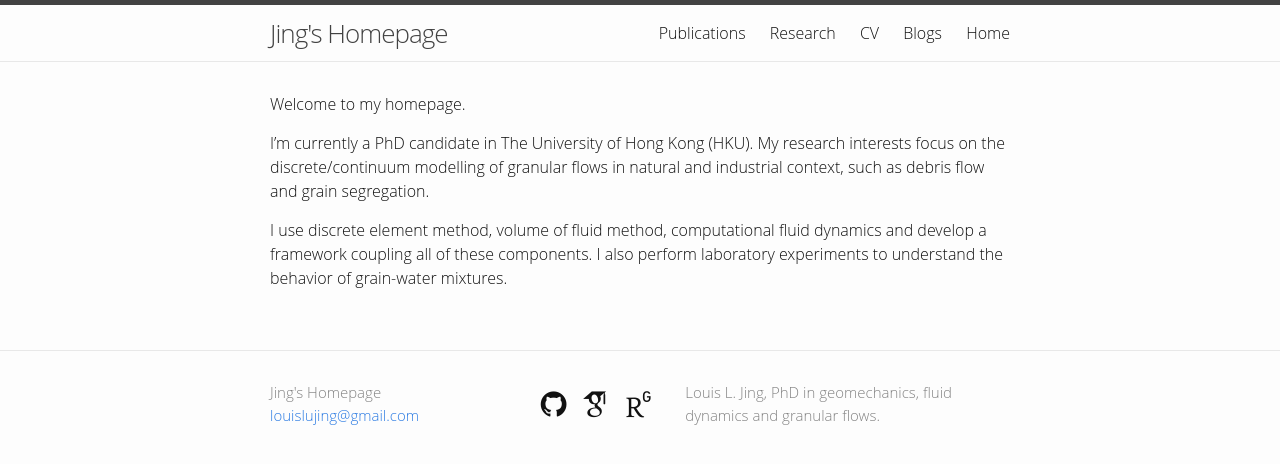
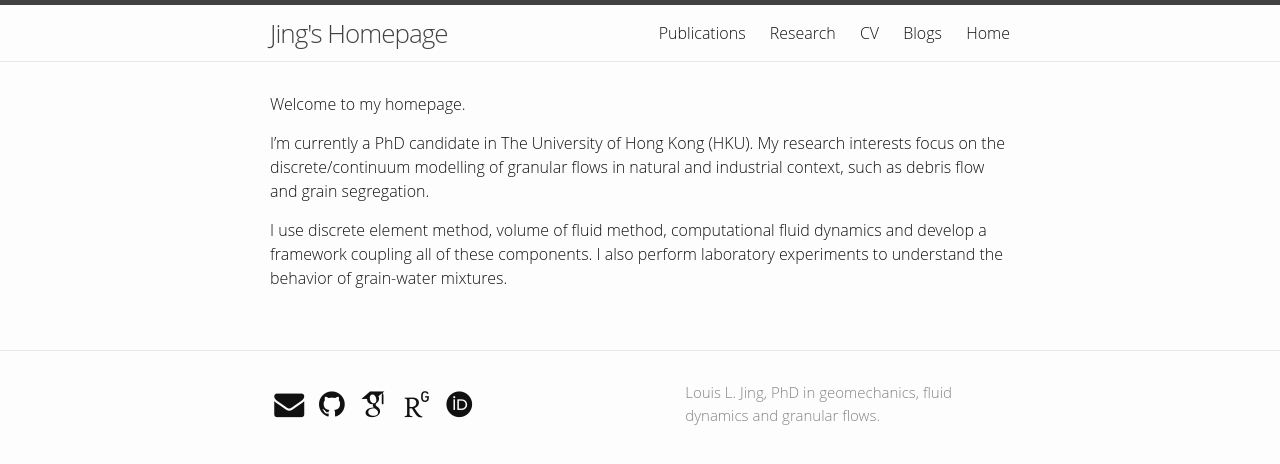
Before and after one commit to louislujing/louislujing.github.io, a Jekyll site: the page built from index.md, in a window 1280 px wide. Shown: the top 464 px of the page. Built offline with Jekyll 4.4.1, drawn with Linux system fonts in a browser that asks for light colours; some web fonts are replaced.

Commit message:
rearrange footer

```diff
--- a/_includes/footer.html
+++ b/_includes/footer.html
@@ -2,39 +2,38 @@
 
   <div class="wrapper">
 
-    <!-- <h2 class="footer-heading">{{ site.title | escape }}</h2> -->
+    <div class="footer-col-wrapper">
 
-    <div class="footer-col-wrapper">
       <div class="footer-col footer-col-1">
-        <ul class="contact-list">
-          <li> {{ site.title | escape }} </li>
+        <ul class="social-media-list">
 
-          {% if site.email %}
-            <li><a href="mailto:{{ site.email }}">{{ site.email }}</a></li>
-          {% endif %}
-        </ul>
-      </div>
-
-      <div class="footer-col footer-col-2">
-        <ul class="social-media-list">
           <li>
-            <a href="https://github.com/louislujing"><i class="fa fa-github fa-fw"></i></span></a>
+            <a href="mailto:{{ site.email }}"><i class="fa fa-envelope fa-fw"></i></a>
           </li>
 
           <li>
-            <a href="https://scholar.google.com/citations?user=WMLzC7IAAAAJ&hl"><span class="icon icon--github"><i class="ai ai-google-scholar ai-fw"></i></span></a>
+            <a href="https://github.com/louislujing"><i class="fa fa-github fa-fw"></i></a>
           </li>
 
           <li>
-            <a href="https://researchgate.net/profile/lu_jing4"><span class="icon icon--github"><i class="ai ai-researchgate ai-fw"></i></span></a>
+            <a href="https://scholar.google.com/citations?user=WMLzC7IAAAAJ&hl"><i class="ai ai-google-scholar ai-fw"></i></a>
+          </li>
+
+          <li>
+            <a href="https://researchgate.net/profile/lu_jing4"><i class="ai ai-researchgate ai-fw"></i></a>
+          </li>
+
+          <li>
+            <a href="http://orcid.org/0000-0002-1876-1110"><i class="ai ai-orcid ai-fw"></i></a>
           </li>
 
         </ul>
       </div>
 
-      <div class="footer-col footer-col-3">
+      <div class="footer-col footer-col-2">
         <p>{{ site.description | escape }}</p>
       </div>
+
     </div>
 
   </div>
--- a/_sass/minima/_layout.scss
+++ b/_sass/minima/_layout.scss
@@ -136,28 +136,22 @@
 }
 
 .footer-col-1 {
-  width: -webkit-calc(35% - (#{$spacing-unit} / 2));
-  width:         calc(35% - (#{$spacing-unit} / 2));
+  width: -webkit-calc(55% - (#{$spacing-unit} / 2));
+  width:         calc(55% - (#{$spacing-unit} / 2));
 }
 
 .footer-col-2 {
-  width: -webkit-calc(20% - (#{$spacing-unit} / 2));
-  width:         calc(20% - (#{$spacing-unit} / 2));
-}
-
-.footer-col-3 {
   width: -webkit-calc(45% - (#{$spacing-unit} / 2));
   width:         calc(45% - (#{$spacing-unit} / 2));
 }
 
 @include media-query($on-laptop) {
-  .footer-col-1,
-  .footer-col-2 {
-    width: -webkit-calc(50% - (#{$spacing-unit} / 2));
-    width:         calc(50% - (#{$spacing-unit} / 2));
+  .footer-col-1 {
+    width: -webkit-calc(100% - (#{$spacing-unit} / 2));
+    width:         calc(100% - (#{$spacing-unit} / 2));
   }
 
-  .footer-col-3 {
+  .footer-col-2 {
     width: -webkit-calc(100% - (#{$spacing-unit} / 2));
     width:         calc(100% - (#{$spacing-unit} / 2));
   }
```
Also changed, not shown: 1-publications.md (+2 -0 lines).
